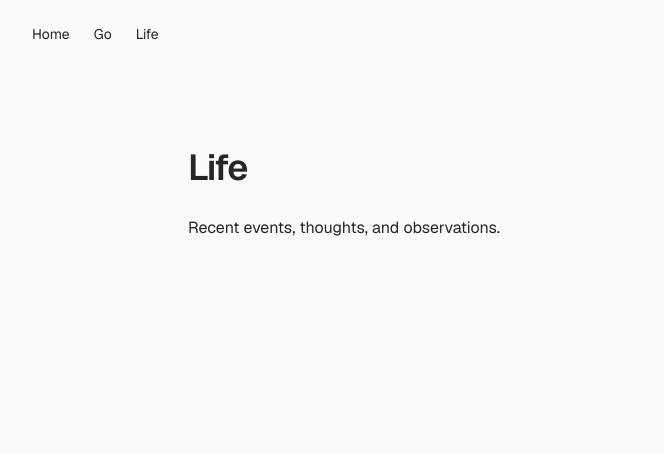
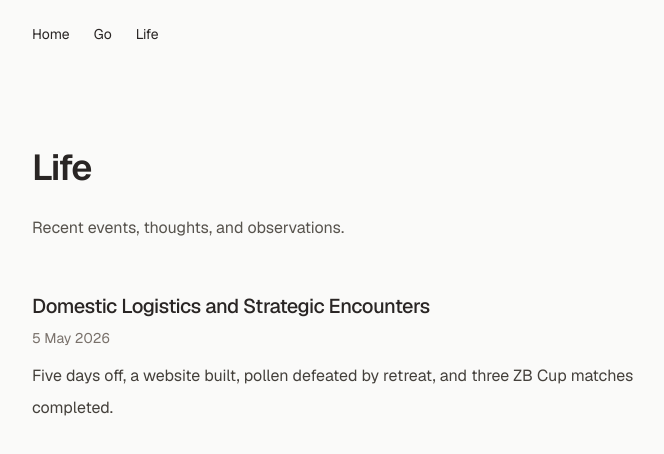
Before and after one commit to Souroboro/praxiated, a Next.js app: page /life in a window 1280 px wide. Shown: the top 454 px of the page, without its empty margins (296-960 px from the left). Built offline with nearby package versions, Linux system fonts and the light colour scheme.

Commit message:
Rename writing to life, add posts system, update homepage and life page

```diff
--- a/app/life/page.tsx
+++ b/app/life/page.tsx
@@ -1,11 +1,39 @@
+import { posts } from "./posts";
+
 export default function Life() {
+  const sortedPosts = [...posts].sort(
+    (a, b) => new Date(b.date).getTime() - new Date(a.date).getTime()
+  );
+
   return (
     <main className="mx-auto max-w-2xl px-6 py-20 leading-8">
-      <h1 className="text-4xl font-semibold tracking-tight font-sans">Life</h1>
+      <h1 className="text-4xl font-semibold tracking-tight font-sans">
+        Life
+      </h1>
 
-      <p className="mt-6">
+      <p className="mt-6 text-stone-600">
         Recent events, thoughts, and observations.
       </p>
+
+      <div className="mt-12 space-y-10">
+        {sortedPosts.map((post) => (
+          <article key={post.slug}>
+            <a href={`/life/${post.slug}`} className="group">
+              <h2 className="text-xl font-medium tracking-tight group-hover:underline underline-offset-4">
+                {post.title}
+              </h2>
+            </a>
+
+            <p className="mt-2 text-sm text-stone-500">
+              {post.displayDate}
+            </p>
+
+            <p className="mt-3 text-stone-700">
+              {post.summary}
+            </p>
+          </article>
+        ))}
+      </div>
     </main>
   );
 }
--- /dev/null
+++ b/app/life/posts.ts
@@ -0,0 +1,18 @@
+export type Post = {
+  title: string;
+  slug: string;
+  date: string;        // ISO format for sorting
+  displayDate: string; // what you show on the site
+  summary: string;
+};
+
+export const posts: Post[] = [
+  {
+    title: "Domestic Logistics and Strategic Encounters",
+    slug: "domestic-logistics-and-strategic-encounters",
+    date: "2026-05-05",
+    displayDate: "5 May 2026",
+    summary:
+      "Five days off, a website built, pollen defeated by retreat, and three ZB Cup matches completed.",
+  },
+];
--- a/app/page.tsx
+++ b/app/page.tsx
@@ -1,4 +1,4 @@
-import { posts } from "./writing/posts";
+import { posts } from "./life/posts";
 
 export default function Home() {
   const recentPosts = posts.slice(0, 3);
@@ -21,7 +21,7 @@ export default function Home() {
         <div className="mt-8 space-y-8">
           {recentPosts.map((post) => (
             <article key={post.slug}>
-              <a href={`/writing/${post.slug}`} className="group">
+              <a href={`/life/${post.slug}`} className="group">
                 <h3 className="text-lg font-medium tracking-tight group-hover:underline underline-offset-4">
                   {post.title}
                 </h3>
@@ -39,10 +39,10 @@ export default function Home() {
         </div>
 
         <a
-          href="/writing"
+          href="/life"
           className="mt-8 inline-block text-sm underline underline-offset-4"
         >
-          View all writing
+          View all entries
         </a>
       </section>
     </main>
--- a/app/writing/page.tsx
+++ /dev/null
@@ -1,51 +0,0 @@
-export default function Writing() {
-  return (
-    <main className="mx-auto max-w-2xl px-6 py-20 leading-8">
-      <h1 className="text-4xl font-semibold tracking-tight font-sans">
-        Writing
-      </h1>
-
-      <p className="mt-6 text-stone-600">
-        Notes on life, truth and making things better and more beautiful.
-      </p>
-
-      <div className="mt-12 space-y-8">
-        {/* Entry 1 */}
-        <article>
-          <a
-            href="/writing/domestic-logistics-and-strategic-encounters"
-            className="group"
-          >
-            <h2 className="text-xl font-medium tracking-tight group-hover:underline underline-offset-4">
-              Domestic Logistics and Strategic Encounters
-            </h2>
-          </a>
-
-          <p className="mt-2 text-sm text-stone-500">
-            May 2026
-          </p>
-
-          <p className="mt-3 text-stone-700">
-            Five days off, a website finally constructed, pollen-induced retreats,
-            Go encounters, and the quiet logistics of domestic life.
-          </p>
-        </article>
-
-        {/* Future entries go here */}
-        {/*
-        <article>
-          <a href="/writing/your-next-post" className="group">
-            <h2 className="text-xl font-medium tracking-tight group-hover:underline underline-offset-4">
-              Title
-            </h2>
-          </a>
-          <p className="mt-2 text-sm text-stone-500">Date</p>
-          <p className="mt-3 text-stone-700">
-            Short description...
-          </p>
-        </article>
-        */}
-      </div>
-    </main>
-  );
-}
```
Also changed, not shown: app/life/domestic-logistics-and-strategic-encounters/page.tsx (renamed from app/writing/domestic-logistics-and-strategic-encounters/page.tsx).
